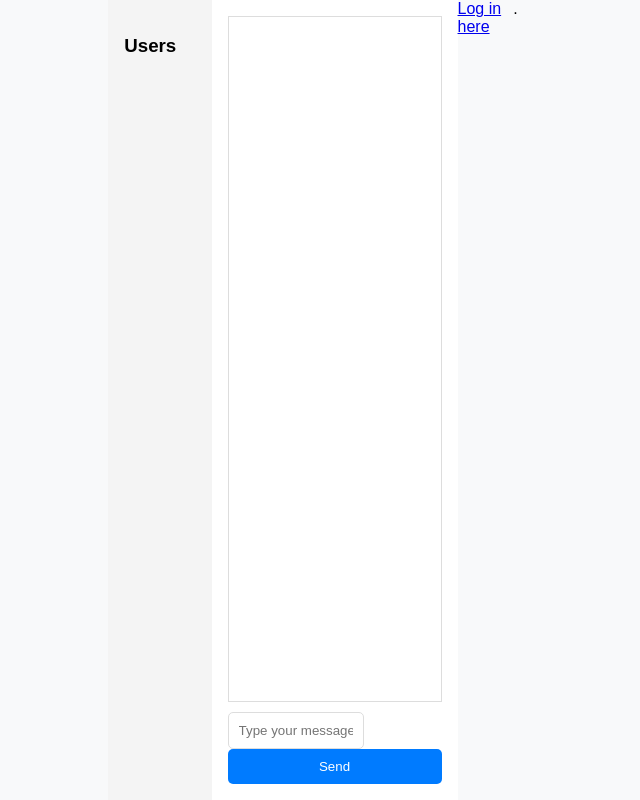
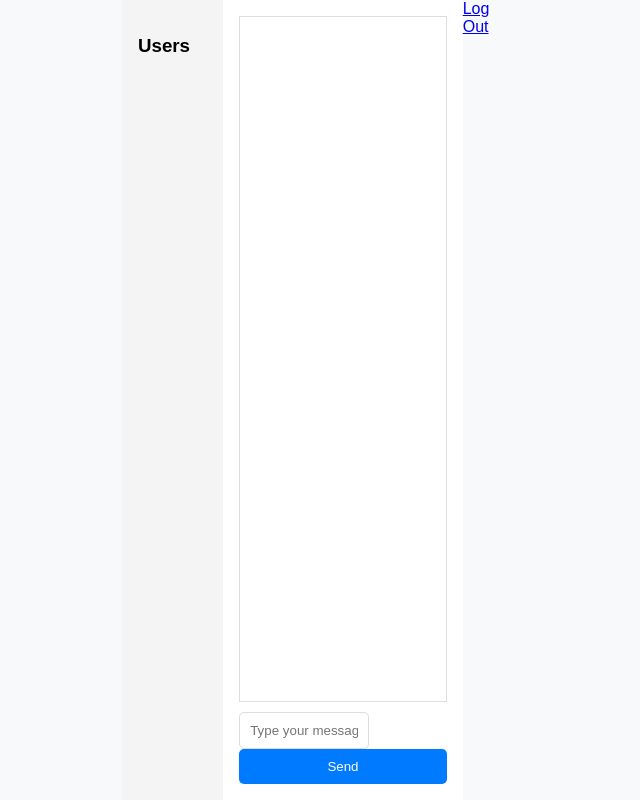
Before and after one commit to Pavan9567/Chat-App-Project, a Django app: page / in a window 1280 px wide. Shown: the whole page, without its empty margins (327-967 px from the left). Run offline with Django 5.2, Linux system fonts and the light colour scheme; the visitor is signed in with stand-in values (Sample User, id 1); data comes from the database, SQL or seed files in the repository.

Commit message:
chat Code

```diff
--- a/django_project/chat_app/chat/templates/chat.html
+++ b/django_project/chat_app/chat/templates/chat.html
@@ -22,7 +22,7 @@
             <input type="text" id="message-input" placeholder="Type your message...">
             <button id="send-button" onClick="sendMessage">Send</button>
         </div>
-        <a href="{% url 'login' %}">Log in here</a>.</p>
+        <a href="{% url 'login' %}">Log Out</a>
     </div>
     <script src="{% static 'scripts.js' %}"></script>
 </body>
```
